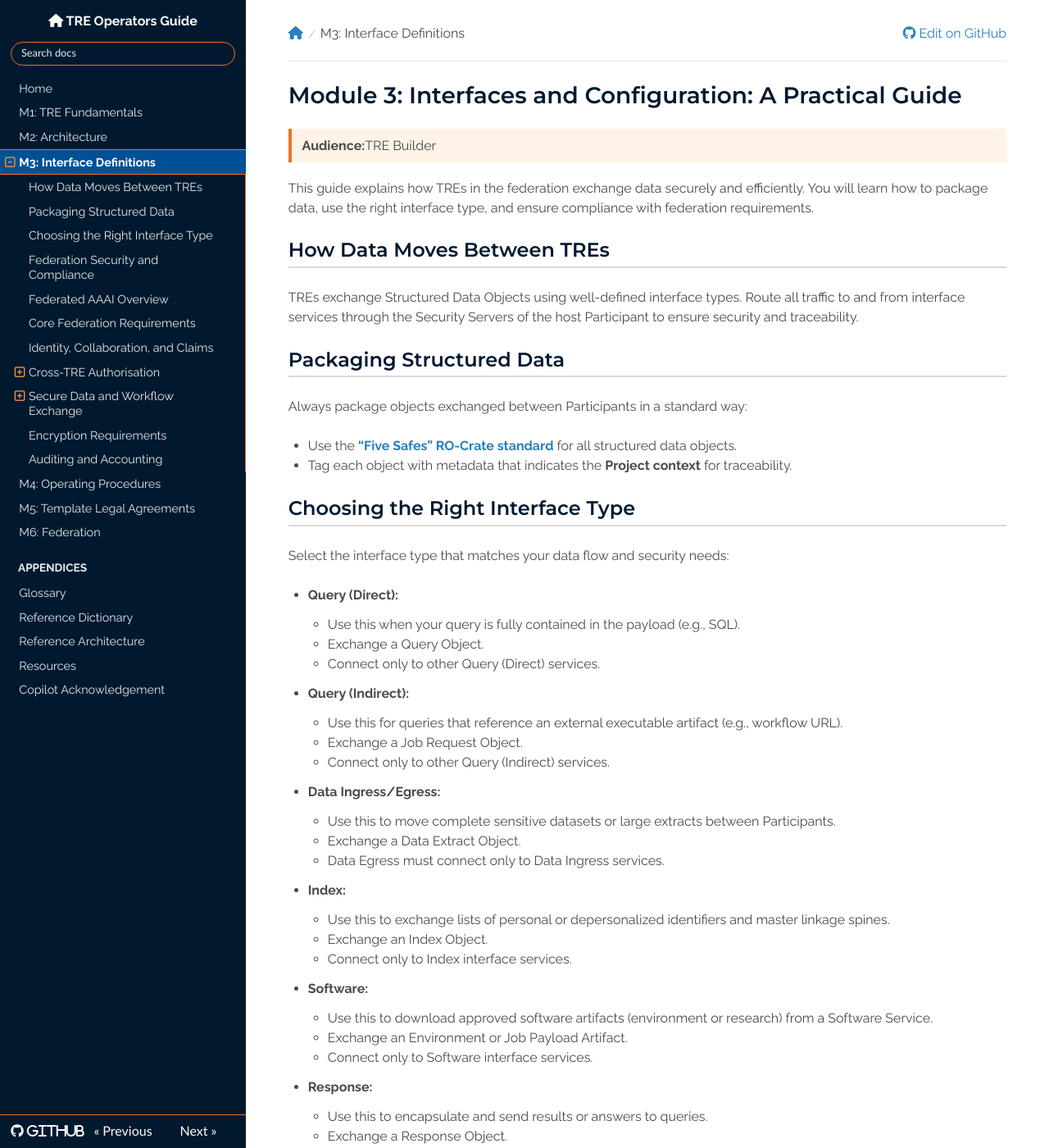
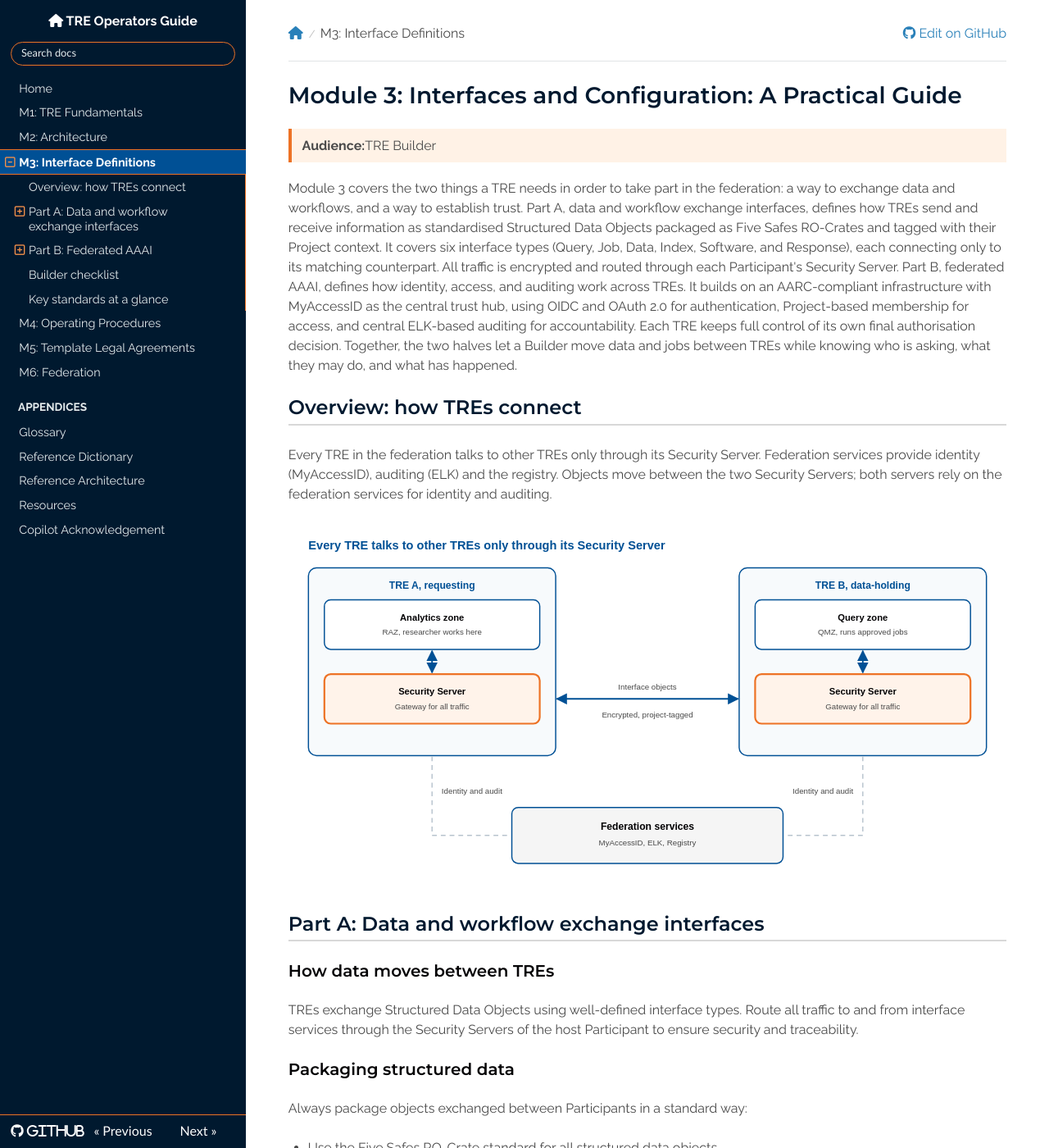
Before and after one commit to unioslo/tre-operators-docs, an MkDocs documentation site: the page built from docs/modules/interfaces/index.md, in a window 1280 px wide and 1400 px high. Shown: the whole window at 82% size. Built offline with MkDocs 1.6.1, drawn with Linux system fonts in a browser that asks for light colours; nearby versions of some CDN libraries; some of the changed text lies outside the part shown.

Commit message:
Update module 3 documentation and add interface type decision flowchart; enhance CSS for task lists

```diff
--- a/docs/modules/interfaces/index.md
+++ b/docs/modules/interfaces/index.md
@@ -2,143 +2,117 @@
 
 <p class="tre-page-context tre-role-builder"><strong>Audience:</strong>TRE Builder</p>
 
-This guide explains how TREs in the federation exchange data securely and efficiently. You will learn how to package data, use the right interface type, and ensure compliance with federation requirements.
+Module 3 covers the two things a TRE needs in order to take part in the federation: a way to exchange data and workflows, and a way to establish trust. Part A, data and workflow exchange interfaces, defines how TREs send and receive information as standardised Structured Data Objects packaged as Five Safes RO-Crates and tagged with their Project context. It covers six interface types (Query, Job, Data, Index, Software, and Response), each connecting only to its matching counterpart. All traffic is encrypted and routed through each Participant's Security Server. Part B, federated AAAI, defines how identity, access, and auditing work across TREs. It builds on an AARC-compliant infrastructure with MyAccessID as the central trust hub, using OIDC and OAuth 2.0 for authentication, Project-based membership for access, and central ELK-based auditing for accountability. Each TRE keeps full control of its own final authorisation decision. Together, the two halves let a Builder move data and jobs between TREs while knowing who is asking, what they may do, and what has happened.
 
-## How Data Moves Between TREs
+## Overview: how TREs connect
+
+Every TRE in the federation talks to other TREs only through its Security Server. Federation services provide identity (MyAccessID), auditing (ELK) and the registry. Objects move between the two Security Servers; both servers rely on the federation services for identity and auditing.
+
+![2 TREs, Secucity Servers, Federation Services](../../images/tre-to-tre-interconnect.svg)
+
+## Part A: Data and workflow exchange interfaces
+
+### How data moves between TREs
 
 TREs exchange Structured Data Objects using well-defined interface types. Route all traffic to and from interface services through the Security Servers of the host Participant to ensure security and traceability.
 
-## Packaging Structured Data
+### Packaging structured data
 
 Always package objects exchanged between Participants in a standard way:
 
-- Use the [**“Five Safes” RO-Crate standard**](https://trefx.uk/5s-crate/) for all structured data objects.
-- Tag each object with metadata that indicates the **Project context** for traceability.
+- Use the Five Safes RO-Crate standard for all structured data objects.
+- Tag each object with metadata that indicates the Project context for traceability.
 
-## Choosing the Right Interface Type
+### Which interface do I need?
 
-Select the interface type that matches your data flow and security needs:
+Answer the questions in the decision flow below, starting from what you want to do.
 
-- **Query (Direct):**
-    - Use this when your query is fully contained in the payload (e.g., SQL).
-    - Exchange a Query Object.
-    - Connect only to other Query (Direct) services.
+![Interface decision flow, 6 questions](../../images/interface-type-decision.svg)
 
-- **Query (Indirect):**
-    - Use this for queries that reference an external executable artifact (e.g., workflow URL).
-    - Exchange a Job Request Object.
-    - Connect only to other Query (Indirect) services.
+Work down the questions in order; the first yes tells you the interface type and the object you will exchange.
 
-- **Data Ingress/Egress:**
-    - Use this to move complete sensitive datasets or large extracts between Participants.
-    - Exchange a Data Extract Object.
-    - Data Egress must connect only to Data Ingress services.
+| Interface type | Use when | Object exchanged | Connects only to |
+| --- | --- | --- | --- |
+| Query (Direct) | The query is fully contained in the payload (e.g. SQL) | Query Object | Query (Direct) services |
+| Query (Indirect) | The query references an external executable artifact (e.g. a workflow URL) | Job Request Object | Query (Indirect) services |
+| Data Ingress / Egress | Moving complete sensitive datasets or large extracts | Data Extract Object | Egress connects only to Ingress |
+| Index | Exchanging lists of personal or depersonalised identifiers and master linkage spines | Index Object | Index services |
+| Software | Downloading approved software artifacts from a Software Service | Environment or Job Payload Artifact | Software services |
+| Response | Sending results or answers to queries | Response Object | Response services |
 
-- **Index:**
-    - Use this to exchange lists of personal or depersonalized identifiers and master linkage spines.
-    - Exchange an Index Object.
-    - Connect only to Index interface services.
-
-- **Software:**
-    - Use this to download approved software artifacts (environment or research) from a Software Service.
-    - Exchange an Environment or Job Payload Artifact.
-    - Connect only to Software interface services.
-
-- **Response:**
-    - Use this to encapsulate and send results or answers to queries.
-    - Exchange a Response Object.
-    - Connect only to other Response services.
-
-## Federation Security and Compliance
-
-To maintain security and compliance:
+### Security rules that apply to every interface
 
 - Route all interface traffic through Security Servers.
-- Encrypt all data exchanges between Participants.
+- Encrypt all data exchanges between Participants (data extracts, direct and indirect queries, and index data).
 - Tag all objects with project metadata for traceability.
+- Only Data Manager roles can invoke interfaces that expose sensitive metadata or data extracts.
 
-By following these practices, you help ensure the integrity, confidentiality, and traceability of all data exchanged in the federation.
 
----
+## Part B: Federated AAAI
 
-## Federated AAAI Overview
+Federated AAAI provides a secure, consistent approach to identity, access, and auditing across multiple TREs. Users authenticate through the configured identity federation and receive access according to project membership and the TRE's authorisation rules. Users do not configure AAAI services.
 
-Federated AAAI provides a secure, consistent approach to identity, access, and auditing across multiple Trusted Research Environments (TREs).
+### Core federation requirements
 
-<div class="tre-role-note tre-role-user"><strong>User focus:</strong> Users authenticate through the configured identity federation and receive access according to project membership and the TRE's authorization rules. AAAI integration enables this access; users do not configure AAAI services.</div>
+- All EOSC Nodes, including TRE Providers, must:
+    - Architecture: run an AAAI infrastructure compliant with the AARC Blueprint.
+    - Federation model: use a hub-and-spoke model with MyAccessID as the central hub for trust and identity services.
+    - Protocols: support OpenID Connect (OIDC) and OAuth 2.0.
+    - Federation membership: join eduGAIN as a Service Provider, submit technical metadata, and meet security requirements.
+    - Authentication: enforce multi-factor authentication (MFA) for access to secure services.
+- Identity, collaboration, and claims:
+    - Project identity: assign a globally unique Project ID and grant access through membership in that project.
+    - Attribute exchange: use the AARC Blueprint model (AARC-G069) to express user roles and project membership across organisations.
+    - Cross-node use: when a user presents an access token from Node X to a service in Node Y, Node Y uses MyAccessID for token introspection.
+    - Researcher certification: track user training and certification as a "Researcher Passport" to support the "Safe People" principle.
+    - Transparency: publish a web page listing supported collaborations or projects, including URNs, status, and jurisdiction.
+- Cross-TRE authorisation:
+    - Each TRE keeps full control over its final authorisation decision.
+    - Use the Project as the unit defining access scope: members, datasets, duration.
+    - Use OIDC UserInfo or OAuth 2.0 Token Introspection for general questions (for example, "Is this user a member of Project X?").
+    - For fine-grained rules, exchange request attributes (subject, object, action, environment) as JSON over REST APIs, define policies in ODRL or REGO, provide policy bundles as .tar.gz archives, and aggregate policies with Open Policy Agent (OPA) before deciding.
+- Auditing and accounting:
+    - Use a central ELK Stack (Elasticsearch, Logstash, Kibana) as the federation's auditing and accounting service. TREs may also run local ELK instances.
+    - Submit all accounting data through an ELK-compatible API.
+    - TREs and federation services must send audit logs to the central ELK stack.
+    - Use the standard audit model to answer who, what, when, and where during audits.
 
----
+### Worked example: running a workflow on data held in another TRE
 
-## Core Federation Requirements
+A researcher in TRE A wants to run an analysis workflow on a dataset held in TRE B. The query references an external workflow (a URL), so it uses the Query (Indirect) interface and exchanges a Job Request Object.
 
-All EOSC Nodes, including TRE Providers, must:
+1. The researcher is authenticated. The researcher logs in to TRE A through the identity federation and passes MFA. Their access is tied to a registered Project with a globally unique Project ID, and their role and project membership are expressed as AARC-G069 claims.
+2. TRE A builds the Job Request Object. The job request is packaged as a Five Safes RO-Crate and tagged with the Project context.
+3. The request leaves TRE A through its Security Server. The object is encrypted and sent to the Query (Indirect) service of TRE B.
+4. TRE B checks who is asking. It validates the user's access token through MyAccessID token introspection.
+5. TRE B makes its own authorisation decision. It evaluates the request attributes against its policies using Open Policy Agent, combining federation-level and local rules.
+6. The job is approved and run. The request goes through the Job Approval process in TRE B's Query Management Zone, and the Job Executor runs the workflow next to the data.
+7. Results are checked and returned. Results go through Output Control, are packaged as a Response Object, and are returned through TRE B's Security Server to TRE A, encrypted and project-tagged.
+8. Everything is audited. Both TREs and the federation services send audit logs to the central ELK stack.
 
-* **Architecture:** Run an AAAI infrastructure compliant with the AARC Blueprint.
-* **Federation Model:** Use a hub-and-spoke model with **MyAccessID** as the central hub for trust and identity services.
-* **Protocols:** Support **OpenID Connect (OIDC)** and **OAuth 2.0**.
-* **Federation Membership:** Join **eduGAIN** as a Service Provider, submit technical metadata, and meet security requirements.
-* **Authentication:** Enforce multi-factor authentication (MFA) for access to secure services.
+To be confirmed with the authors: when the workflow is fetched (step 6) and exactly where Output Control applies (step 7).
 
----
+## Builder checklist
 
-## Identity, Collaboration, and Claims
+- [ ] AAAI infrastructure compliant with the AARC Blueprint
+- [ ] OIDC and OAuth 2.0 supported
+- [ ] Joined eduGAIN as a Service Provider
+- [ ] MFA enforced for secure services
+- [ ] Globally unique Project IDs assigned
+- [ ] Security Server in place for all interface traffic
+- [ ] Required interfaces implemented and encrypted
+- [ ] Audit logs sent to the central ELK stack
+- [ ] Web page published listing supported collaborations and projects
 
-Access is based on collaboration and project membership.
+## Key standards at a glance
 
-* **Project Identity:** Assign a globally unique Project ID and grant access through membership in that project.
-* **Attribute Exchange:** Use the AARC Blueprint model (AARC-G069) to express user roles and project membership across organisations so services can determine entitlement.
-* **Cross-Node Use:** When a user presents an Access Token from Node X to a service in Node Y, Node Y uses MyAccessID for token introspection.
-* **Researcher Certification:** Track user training and certification as a “Researcher Passport” to support the “Safe People” principle.
-* **Transparency:** Publish a web page listing supported collaborations or projects, including URNs, status, and jurisdiction.
-
----
-
-## Cross-TRE Authorisation
-
-Each TRE keeps full control over its final authorisation decision.
-
-### Authorisation Context
-
-* Use the **Project** as the unit defining access scope: members, datasets, duration.
-* Use OIDC UserInfo or OAuth 2.0 Token Introspection to answer general questions (e.g. “Is this user a member of Project X?”).
-
-### Fine-Grained Authorisation
-
-For detailed access rules:
-
-* Exchange request attributes (subject, object, action, environment) using **JSON over REST APIs**.
-* Define policies in **ODRL** or **REGO**.
-* Provide policy bundles as **.tar.gz** archives.
-* Each TRE aggregates policies from federation services and local sources using **Open Policy Agent (OPA)** before making a decision.
-
----
-
-## Secure Data and Workflow Exchange
-
-### Data Flow Security
-
-* Use REST interfaces to exchange structured objects such as Query Objects or Job Request Objects.
-* **Query Objects** contain executable queries, usually no sensitive data (SDC green), and may leave the originating environment without output control.
-* Only **Data Manager** roles can invoke interfaces that expose sensitive metadata or data extracts.
-
----
-
-## Encryption Requirements
-
-Encrypt all traffic between Federation Participants:
-
-* Data transfers (e.g. data extracts via ingress/egress)
-* Query exchanges (direct and indirect)
-* Index data
-* All interface traffic must route through each Participant’s Security Server.
-
----
-
-## Auditing and Accounting
-
-Maintain traceability and compliance (e.g. GDPR).
-
-* Use a central **ELK Stack** (Elasticsearch, Logstash, Kibana) as the federation’s auditing/accounting service. TREs may also run local ELK instances.
-* Submit all accounting data through an **ELK-compatible API**.
-* TREs and federation services must send audit logs to the central ELK stack.
-* Use the standard audit model to answer “who,” “what,” “when,” and “where” during audits.
+| Standard or tool | What it is used for |
+| --- | --- |
+| Five Safes RO-Crate | Packaging structured data objects |
+| AARC Blueprint and AARC-G069 | Federated AAI architecture and role/membership claims |
+| MyAccessID | Central trust and identity hub |
+| eduGAIN | Identity federation membership |
+| OIDC and OAuth 2.0 | Authentication and token-based access |
+| ODRL and REGO | Policy languages for fine-grained authorisation |
+| Open Policy Agent (OPA) | Aggregating policies and making the decision |
+| ELK Stack | Central auditing and accounting |
--- a/docs/stylesheets/home.css
+++ b/docs/stylesheets/home.css
@@ -357,6 +357,15 @@
   color: var(--tre-soft-ink);
 }
 
+.task-list {
+  list-style: none;
+  padding-left: 0;
+}
+
+.task-list-item {
+  list-style: none;
+}
+
 .tre-card li {
   margin-bottom: 0.35rem;
 }
--- a/mkdocs.yml
+++ b/mkdocs.yml
@@ -14,6 +14,7 @@
 
 markdown_extensions:
   - pymdownx.superfences  # Required to render the MyST-like warning/note boxes nicely
+  - pymdownx.tasklist
 
 extra_css:
   - stylesheets/home.css
```
Also changed, not shown: docs/images/interface-type-decision.svg (added).
